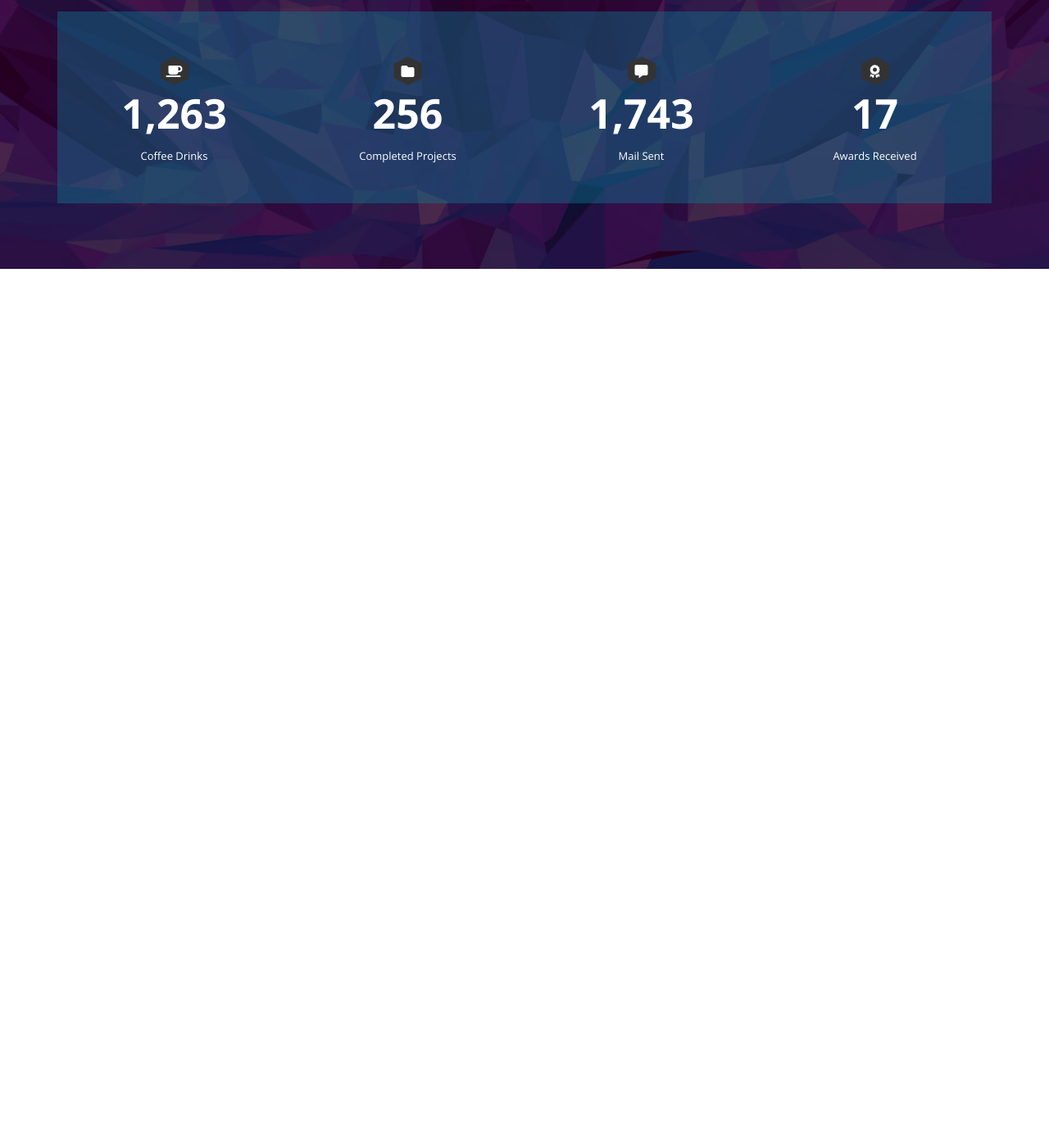
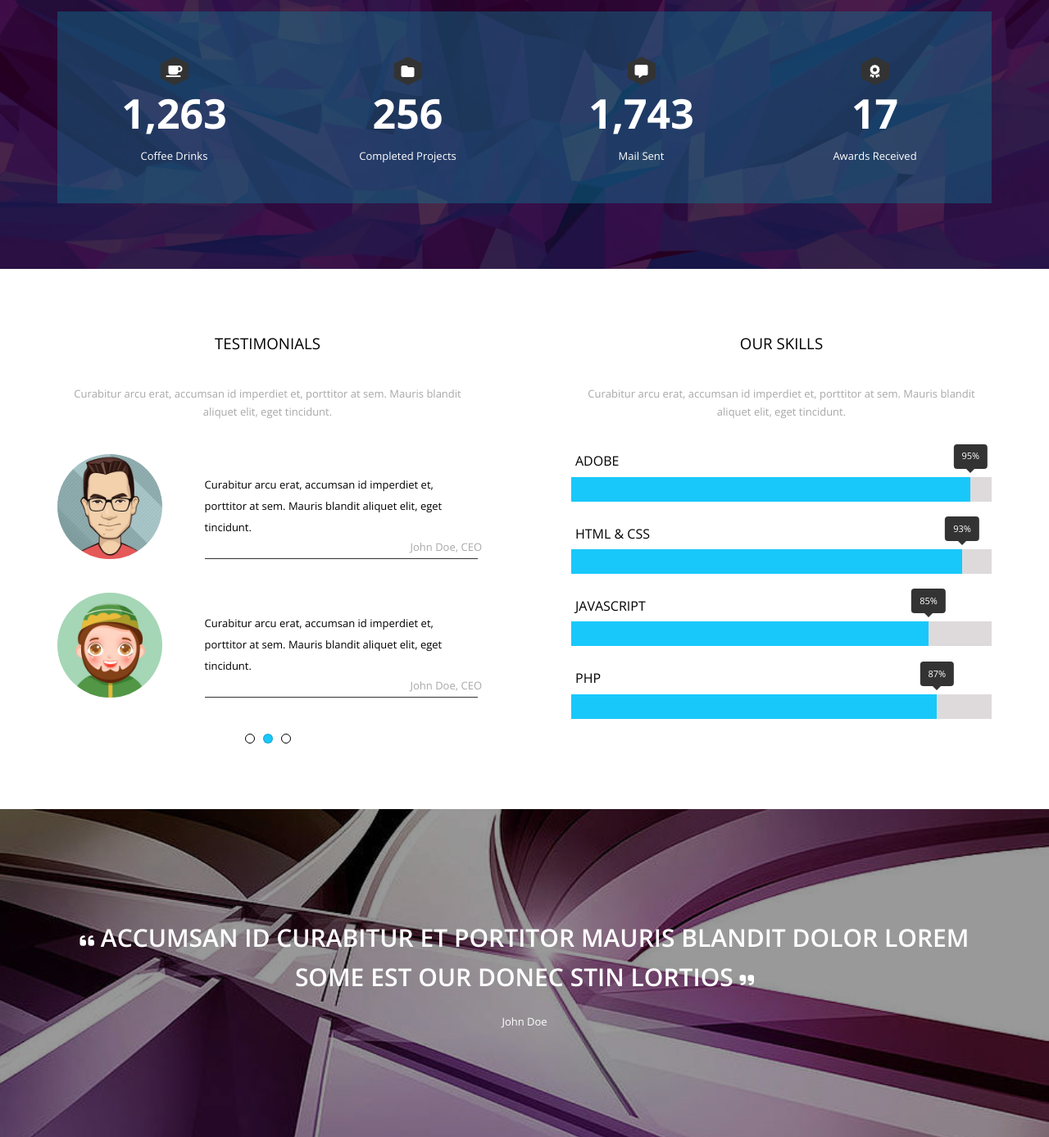
Before and after one commit to Mohamed-Alsayd-Mansour/HTML-CSS-Design-2, a plain HTML site: page index.html in a window 1280 px wide. Shown: the part 4376-5763 px from the top of the page at 82% size. Before the commit the page ends 4704 px from the top, so only its background shows below. Drawn offline with nearby package versions, Linux system fonts and the light colour scheme.

Commit message:
Add skills section with testimonials and progress bars, and include a quote section

```diff
--- a/css/kasper.css
+++ b/css/kasper.css
@@ -912,3 +912,207 @@ header .container nav .form::before {
   }
 }
 /* End Stats */
+
+/* Start Skills */
+.our-skills {
+  margin: 80px 0;
+}
+
+.our-skills .container {
+  display: flex;
+  justify-content: space-between;
+  flex-wrap: wrap;
+}
+
+.our-skills .container .testimonials,
+.our-skills .container .skills {
+  position: relative;
+}
+
+@media (min-width: 992px) {
+  .our-skills .container .testimonials,
+  .our-skills .container .skills {
+    flex-basis: 45%;
+  }
+}
+
+@media (max-width: 991px) {
+  .our-skills .container .skills {
+    padding-top: 60px;
+    margin: 0 auto;
+  }
+}
+
+.our-skills .container .testimonials h3,
+.our-skills .container .skills h3{
+  font-weight: normal;
+  text-transform: uppercase;
+  text-align: center;
+  margin-bottom: 40px;
+}
+
+.our-skills .container .testimonials p,
+.our-skills .container .skills p {
+  font-size: 13px;
+  color: var(--paragraph-color);
+  text-align: center;
+  margin-bottom: 40px;
+  line-height: 1.7;
+}
+
+.our-skills .container .testimonials .box {
+  display: flex;
+  justify-content: center;
+  align-items: center;
+  gap: 10%;
+  position: relative;
+  margin-bottom: 40px;
+}
+
+.our-skills .container .testimonials .box img {
+  width: 25%;
+  border-radius: 50%;
+}
+
+.our-skills .container .testimonials .box .text {
+  padding: 25px 0;
+  font-weight: 300;
+  font-size: 13px;
+  line-height: 2;
+  border-bottom: 1px solid #333;
+}
+
+.our-skills .container .testimonials .box .text p {
+  color: var(--paragraph-color);
+  position: absolute;
+  right: -5px;
+}
+
+.our-skills .bullets {
+  position: absolute;
+  left: 50%;
+  transform: translateX(-50%);
+  bottom: 0px;
+  display: flex;
+  justify-content: space-between;
+  align-items: center;
+  gap: 10px;
+}
+
+.our-skills .bullets li {
+  width: 12px;
+  height: 12px;
+  border: 1px solid #000;
+  border-radius: 50%;
+  cursor: pointer;
+}
+
+.our-skills .bullets li.active {
+  background-color: var(--main-color);
+  border: 1px solid var(--transparent-color);
+}
+
+.our-skills .skills .prog-holder {
+  margin-bottom: 30px;
+}
+
+.our-skills .skills .prog-holder h4 {
+  text-transform: uppercase;
+  font-weight: normal;
+  margin-bottom: 10px;
+  padding-left: 5px;
+}
+
+.our-skills .skills .prog-holder .prog {
+  width: 100%;
+  height: 30px;
+  background-color: #dedadc;
+}
+
+.our-skills .skills .prog-holder .prog span {
+  display: block;
+  height: 100%;
+  background-color: var(--main-color);
+  position: relative;
+}
+
+.our-skills .skills .prog-holder .prog span::before {
+  content: attr(data-progress);
+  position: absolute;
+  font-size: 11px;
+  color: #fff;
+  background-color: #333;
+  height: 100%;
+  display: flex;
+  justify-content: center;
+  align-items: center;
+  border-radius: 4px;
+  padding: 0 10px;
+  top: -40px;
+  right: 0;
+  transform: translateX(50%);
+}
+
+.our-skills .skills .prog-holder .prog span::after {
+  content: '';
+  position: absolute;
+  border: 5px solid transparent;
+  border-top: 5px solid #333;
+  top: -10px;
+  right: 0;
+  transform: translateX(50%);
+}
+/* End Skills */
+
+/* Start Quote */
+.quote {
+  height: 400px;
+  background-image: url(../images/quote.jpg);
+  background-size: cover;
+  position: relative;
+  text-align: center;
+  color: #fff;
+  display: flex;
+  justify-content: center;
+  align-items: center;
+}
+
+.quote::before {
+  content: '';
+  position: absolute;
+  left: 0;
+  top: 0;
+  width: 100%;
+  height: 100%;
+  background-color: rgb(0 0 0  / 40%);
+}
+
+.quote q,
+.quote span {
+  position: relative;
+}
+
+.quote q {
+  font-size: 30px;
+  font-weight: 600;
+  line-height: 1.6;
+  margin-bottom: 20px;
+  display: block;
+}
+
+.quote q::before {
+  font-family: "Font Awesome 6 Free";
+  content: '\f10d';
+  font-size: 20px;
+}
+
+.quote q::after {
+  font-family: "Font Awesome 6 Free";
+  content: '\f10e';
+  font-size: 20px;
+}
+
+.quote span {
+  font-size: 13px;
+}
+/* End Quote */
--- a/index.html
+++ b/index.html
@@ -290,5 +290,78 @@
     </div>
   </div>
   <!-- End Stats -->
+
+  <!-- Start Skills -->
+  <div class="our-skills">
+    <div class="container">
+      <div class="testimonials">
+        <h3>testimonials</h3>
+        <p>Curabitur arcu erat, accumsan id imperdiet et, porttitor at sem. Mauris blandit aliquet elit, eget tincidunt.</p>
+        <div class="box">
+          <img src="images/skills-01.jpg" alt="Avatar">
+          <div class="text">
+            Curabitur arcu erat, accumsan id imperdiet et,
+            porttitor at sem. Mauris blandit aliquet elit, eget
+            tincidunt.
+            <p>John Doe, CEO</p>
+          </div>
+        </div>
+        <div class="box">
+          <img src="images/skills-02.jpg" alt="Avatar">
+          <div class="text">
+            Curabitur arcu erat, accumsan id imperdiet et,
+            porttitor at sem. Mauris blandit aliquet elit, eget
+            tincidunt.
+            <p>John Doe, CEO</p>
+          </div>
+        </div>
+        <ul class="bullets">
+          <li></li>
+          <li class="active"></li>
+          <li></li>
+        </ul>
+      </div>
+      <div class="skills">
+        <h3>our skills</h3>
+        <p>Curabitur arcu erat, accumsan id imperdiet et, porttitor at sem. Mauris blandit aliquet elit, eget tincidunt.</p>
+        <div class="prog-holder">
+          <h4>adobe</h4>
+          <div class="prog">
+            <span style="width: 95%;" data-progress="95%"></span>
+          </div>
+        </div>
+        <div class="prog-holder">
+          <h4>html &amp; css</h4>
+          <div class="prog">
+            <span style="width: 93%;" data-progress="93%"></span>
+          </div>
+        </div>
+        <div class="prog-holder">
+          <h4>javascript</h4>
+          <div class="prog">
+            <span style="width: 85%;" data-progress="85%"></span>
+          </div>
+        </div>
+        <div class="prog-holder">
+          <h4>php</h4>
+          <div class="prog">
+            <span style="width: 87%;" data-progress="87%"></span>
+          </div>
+        </div>
+      </div>
+    </div>
+  </div>
+  <!-- End Skills -->
+
+  <!-- Start Quote -->
+  <div class="quote">
+    <div class="container">
+      <q>
+        ACCUMSAN ID CURABITUR ET PORTITOR MAURIS BLANDIT DOLOR LOREM SOME EST OUR DONEC STIN LORTIOS
+      </q>
+      <span>John Doe</span>
+    </div>
+  </div>
+  <!-- End Quote -->
 </body>
 </html>
```
